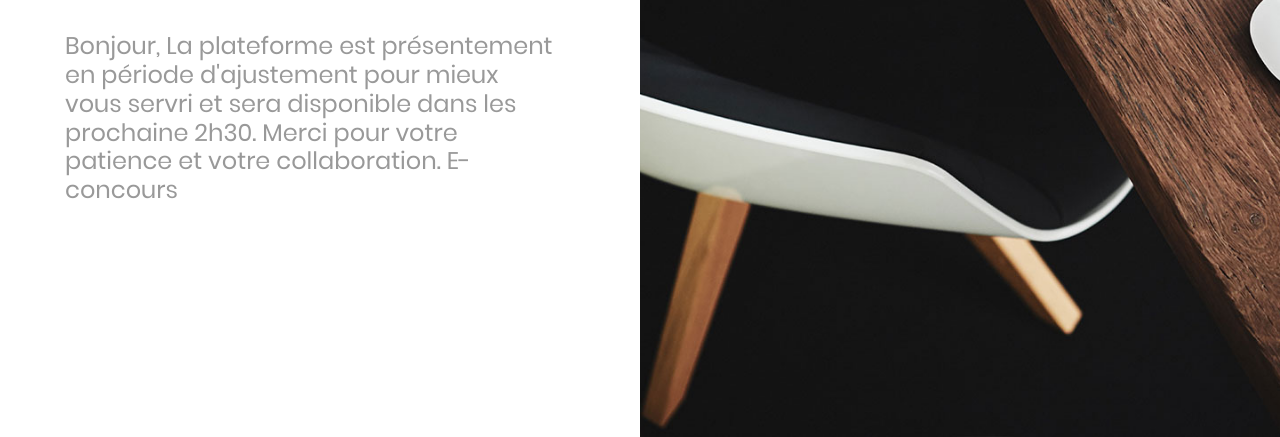
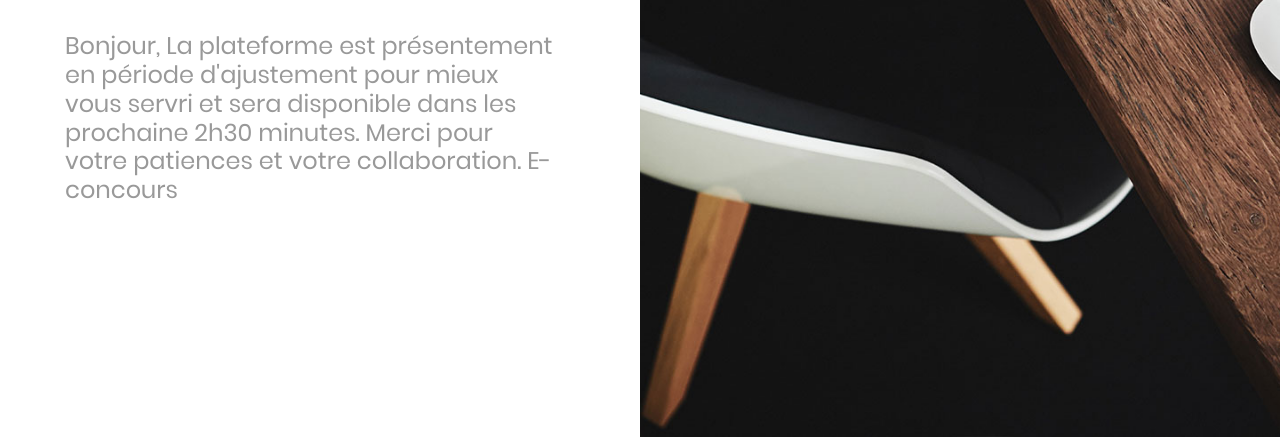
Before and after one commit to carlosantana07/EconcoursComing, a plain HTML site: page landing.html in a window 1280 px wide. Shown: the part 363-800 px from the top of the page. Drawn offline with Linux system fonts and the light colour scheme; a web font is replaced by a local one.

Commit message:
Update landing.html

```diff
--- a/landing.html
+++ b/landing.html
@@ -41,7 +41,7 @@
 					<p class="m2-txt1 p-b-46">
 						Bonjour,
 
-                        La plateforme est présentement en période d'ajustement pour mieux vous servri et sera disponible dans les prochaine 2h30. Merci pour votre patience et votre collaboration.
+                        La plateforme est présentement en période d'ajustement pour mieux vous servri et sera disponible dans les prochaine 2h30 minutes. Merci pour votre patiences et votre collaboration.
 
                         E-concours
 					</p>
```
